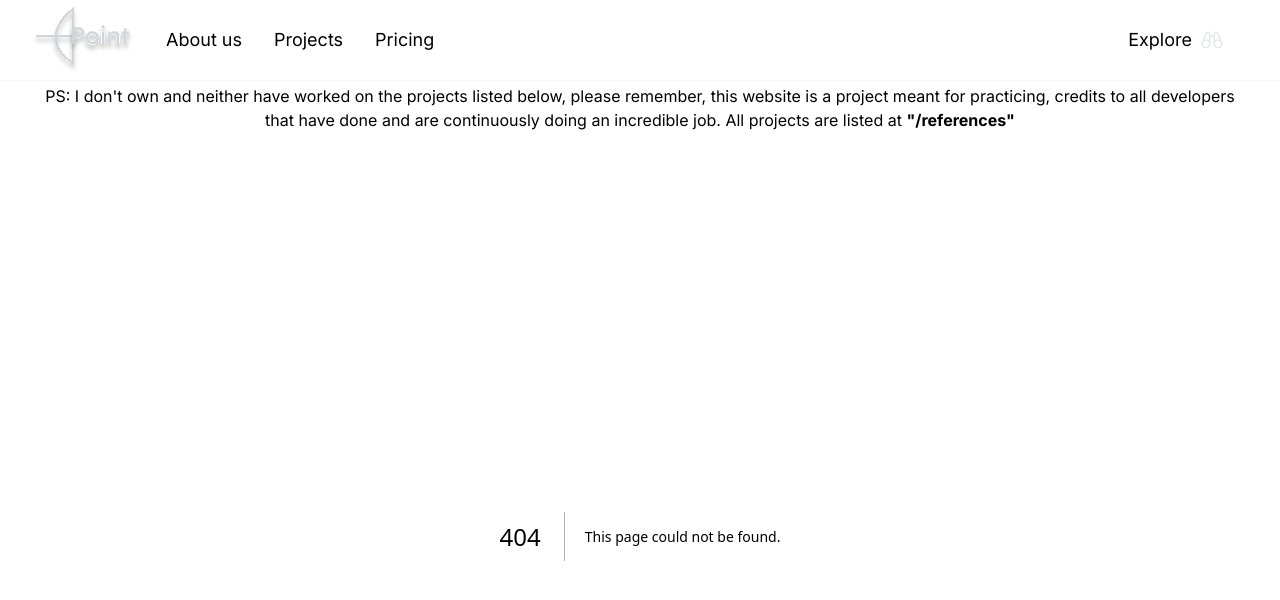
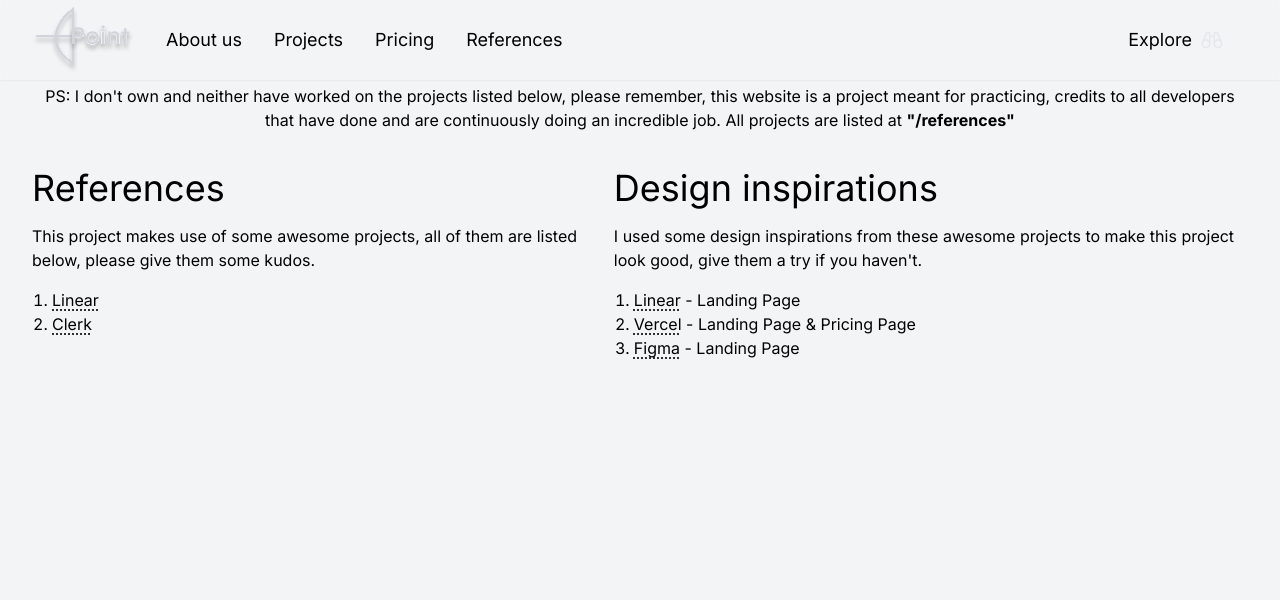
Before and after one commit to nicholascostadev/point, a Next.js app: page /references in a window 1280 px wide. Before the commit this address had no page. Shown: the top 600 px of the page. Built offline with nearby package versions, Linux system fonts and the light colour scheme.

Commit message:
feat: add basic references page

```diff
--- /dev/null
+++ b/src/app/references/page.tsx
@@ -0,0 +1,97 @@
+const references = [
+    {
+        name: "Linear",
+        url: "https://linear.app",
+    },
+    {
+        name: "Clerk",
+        url: "https://clerk.com",
+    },
+];
+
+const designInspirations = [
+    {
+        name: "Linear",
+        desc: " - Landing Page",
+        url: "https://linear.app",
+    },
+    {
+        name: "Vercel",
+        desc: " - Landing Page & Pricing Page",
+        url: "https://vercel.com",
+    },
+    {
+        name: "Figma",
+        desc: " - Landing Page",
+        url: "https://figma.com",
+    },
+];
+
+export default function References() {
+    return (
+        <main className="w-layout-base max-w-full flex flex-col md:flex-row gap-4 px-4 md:px-8 py-8 mx-auto">
+            <section
+                aria-labelledby="references"
+                className="flex flex-col gap-4"
+            >
+                <h2 className="text-4xl" id="references">
+                    References
+                </h2>
+
+                <p>
+                    This project makes use of some awesome projects, all of them
+                    are listed below, please give them some kudos.
+                </p>
+                <ol className="list-decimal pl-5">
+                    {references.map((reference) => (
+                        <li
+                            key={reference.url}
+                            className="underline-offset-4 w-auto"
+                        >
+                            <a
+                                href={reference.url}
+                                className="group dark:text-gray-300 dark:hover:text-gray-100 transition-colors"
+                            >
+                                <span className="underline decoration-dotted group-hover:decoration-dashed">
+                                    {reference.name}
+                                </span>
+                            </a>
+                        </li>
+                    ))}
+                </ol>
+            </section>
+            <section
+                aria-labelledby="design-inspirations"
+                className="flex flex-col gap-4"
+            >
+                <h2 className="text-4xl" id="design-inspirations">
+                    Design inspirations
+                </h2>
+
+                <p>
+                    I used some design inspirations from these awesome projects
+                    to make this project look good, give them a try if you
+                    haven&apos;t.
+                </p>
+                <ol className="list-decimal pl-5">
+                    {designInspirations.map((inspiration) => (
+                        <li
+                            key={inspiration.url}
+                            className="underline-offset-4 w-auto"
+                        >
+                            <a
+                                href={inspiration.url}
+                                className="group dark:text-gray-300 dark:hover:text-gray-100 transition-colors"
+                            >
+                                <span className="underline decoration-dotted group-hover:decoration-dashed">
+                                    {inspiration.name}
+                                </span>
+                                {inspiration.desc}
+                            </a>
+                        </li>
+                    ))}
+                </ol>
+            </section>
+        </main>
+    );
+}
--- a/src/components/header.tsx
+++ b/src/components/header.tsx
@@ -38,6 +38,14 @@ export function Header() {
                                     Pricing
                                 </Link>
                             </li>
+                            <li>
+                                <Link
+                                    href="/references"
+                                    className="dark:hover:text-gray-100"
+                                >
+                                    References
+                                </Link>
+                            </li>
                         </ul>
                     </div>
                 </div>
--- a/src/components/headerDrawer.tsx
+++ b/src/components/headerDrawer.tsx
@@ -31,6 +31,9 @@ export function HeaderDrawer() {
                             <li>
                                 <a href="/pricing">Pricing</a>
                             </li>
+                            <li>
+                                <a href="/references">References</a>
+                            </li>
                             <li className="pt-6 mt-3 border-t dark:border-t-gray-400 flex justify-start items-start">
                                 <a
                                     href="/projects"
```
